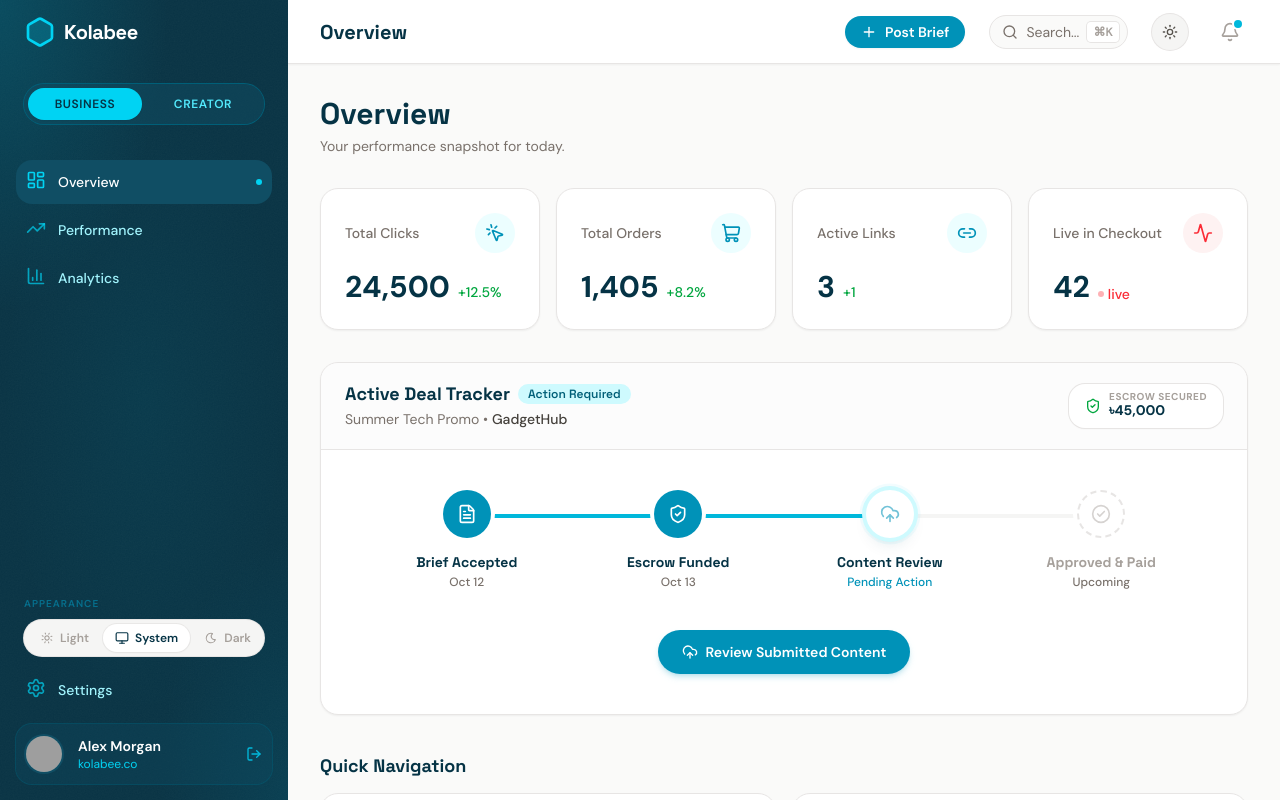
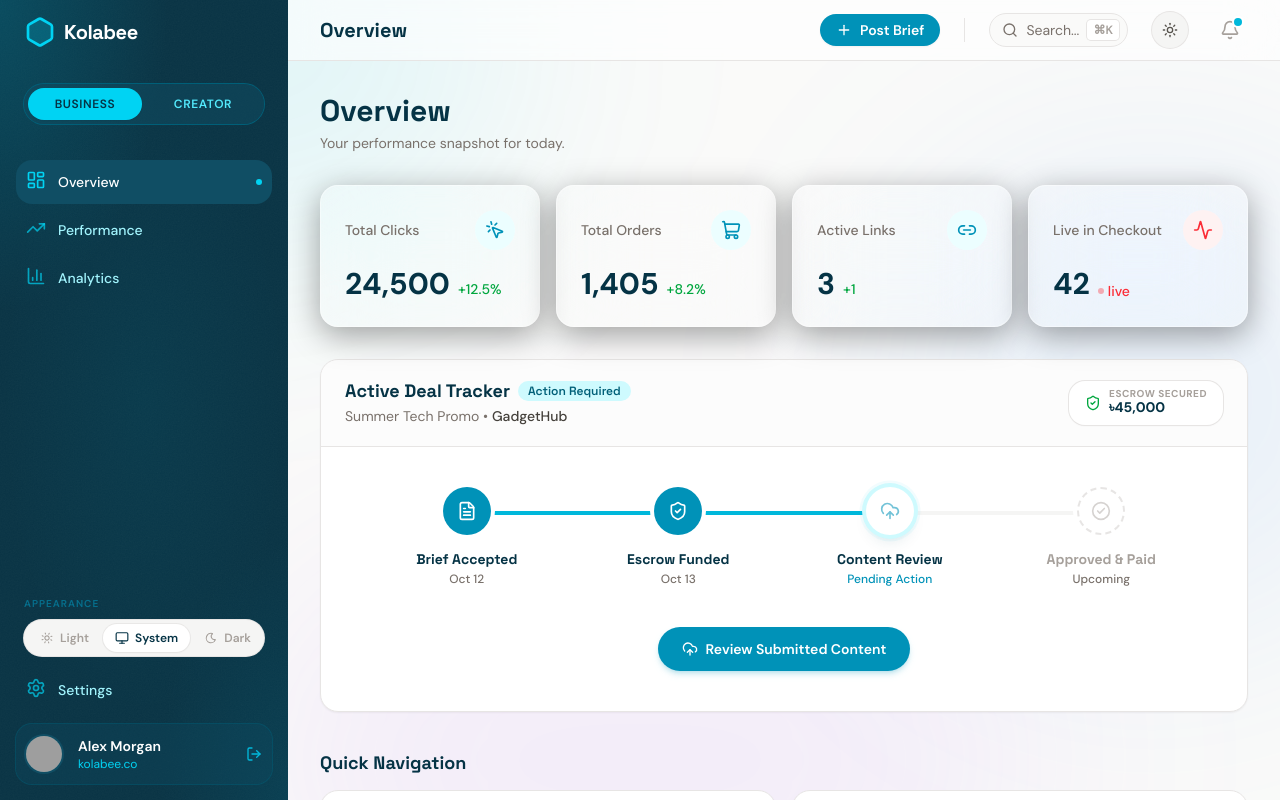
Before and after one commit to ah-nd-naf/Kolabee_Frontend, a Next.js app: page /dashboard in a window 1280 px wide. Built offline with nearby package versions, Linux system fonts and the light colour scheme; grey boxes are pictures that could not be loaded.

Commit message:
added dashboard layout, page template, and base global styles

```diff
--- a/src/app/dashboard/layout.tsx
+++ b/src/app/dashboard/layout.tsx
@@ -246,8 +246,17 @@ export default function DashboardLayout({ children }: { children: React.ReactNod
   );
 
   return (
-    <div className="h-screen flex w-full bg-stone-50 overflow-hidden text-stone-900">
-      <CommandPalette />
+    <div className="h-screen flex w-full bg-stone-50 dark:bg-[#080c10] overflow-hidden text-stone-900 relative">
+
+      {/* Ambient Background Gradient for Glassmorphism */}
+      <div className="absolute inset-0 z-0 pointer-events-none overflow-hidden">
+        <div className="absolute -top-[20%] -left-[10%] w-[50%] h-[50%] rounded-full bg-cyan-400/10 dark:bg-cyan-500/10 blur-[120px]" />
+        <div className="absolute top-[20%] -right-[10%] w-[40%] h-[60%] rounded-full bg-blue-400/10 dark:bg-blue-600/10 blur-[120px]" />
+        <div className="absolute -bottom-[20%] left-[20%] w-[60%] h-[50%] rounded-full bg-purple-400/10 dark:bg-purple-600/10 blur-[120px]" />
+      </div>
+
+      <div className="z-10 flex w-full">
+        <CommandPalette />
       <BriefWizard isOpen={isBriefWizardOpen} onClose={() => setIsBriefWizardOpen(false)} />
 
       {/* Desktop sidebar */}
@@ -313,11 +322,10 @@ export default function DashboardLayout({ children }: { children: React.ReactNod
       </AnimatePresence>
 
       {/* Main content area */}
-      <main className="flex-1 lg:pl-72 flex flex-col h-screen overflow-hidden">
+      <div className="flex-1 lg:pl-72 flex flex-col h-screen relative z-10">
 
-        {/* Header */}
-        <header className="hidden lg:flex h-16 shrink-0 items-center justify-between border-b border-stone-200 bg-white px-8 shadow-sm">
-          <h1 className="font-heading text-xl font-semibold text-cyan-950 capitalize">
+        <header className="sticky top-0 z-20 flex shrink-0 items-center justify-between border-b border-stone-200/50 dark:border-white/5 bg-white/60 dark:bg-[#0a0f14]/60 backdrop-blur-xl px-4 py-3 sm:gap-x-6 sm:px-6 lg:px-8">
+          <h1 className="font-heading text-xl font-semibold text-cyan-950 capitalize dark:text-white">
             {pathname === '/dashboard' ? 'Overview' : pathname.split('/').pop()}
           </h1>
 
@@ -336,10 +344,12 @@ export default function DashboardLayout({ children }: { children: React.ReactNod
                   className="flex items-center gap-2 rounded-full bg-cyan-600 px-4 py-1.5 text-sm font-semibold text-white shadow-sm hover:bg-cyan-500 transition-colors"
                 >
                   <Plus className="h-4 w-4" />
-                  Post Brief
+                  <span className="hidden sm:inline">Post Brief</span>
                 </motion.button>
               )}
             </AnimatePresence>
+
+            <div className="hidden h-6 w-px bg-stone-200 sm:block" />
 
             <motion.button
               onClick={triggerCommandPalette}
@@ -371,7 +381,7 @@ export default function DashboardLayout({ children }: { children: React.ReactNod
         </header>
 
         {/* Page content */}
-        <div className="flex-1 overflow-y-auto mt-16 lg:mt-0 p-4 sm:p-6 lg:p-8">
+        <div className="flex-1 overflow-y-auto p-4 sm:p-6 lg:p-8">
           <AnimatePresence mode="wait">
             <motion.div
               key={pathname}
@@ -385,7 +395,8 @@ export default function DashboardLayout({ children }: { children: React.ReactNod
             </motion.div>
           </AnimatePresence>
         </div>
-      </main>
+      </div>
+      </div>
     </div>
   );
 }
--- a/src/app/dashboard/page.tsx
+++ b/src/app/dashboard/page.tsx
@@ -18,6 +18,7 @@ import {
   CheckCircle2
 } from "lucide-react";
 import Link from "next/link";
+import { useTheme } from "next-themes";
 import { CountUp } from "@/components/ui/count-up";
 import { StatCardSkeleton } from "@/components/ui/skeleton";
 
@@ -65,6 +66,8 @@ const activeDeal = {
 
 export default function DashboardOverview() {
   const [isLoading, setIsLoading] = useState(true);
+  const { resolvedTheme } = useTheme();
+  const isDark = resolvedTheme === "dark";
 
   useEffect(() => {
     const t = setTimeout(() => setIsLoading(false), 700);
@@ -81,8 +84,8 @@ export default function DashboardOverview() {
           animate={{ opacity: 1, x: 0 }}
           transition={{ duration: 0.5, ease: EASE }}
         >
-          <h1 className="font-heading text-3xl font-bold text-cyan-950">Overview</h1>
-          <p className="mt-1 text-sm text-stone-500">
+          <h1 className="font-heading text-3xl font-bold text-cyan-950 dark:text-white">Overview</h1>
+          <p className="mt-1 text-sm text-stone-500 dark:text-stone-400">
             Your performance snapshot for today.
           </p>
         </motion.div>
@@ -116,18 +119,25 @@ export default function DashboardOverview() {
               <motion.div
                 key={stat.label}
                 variants={cardVariants}
-                whileHover={{ y: -4, boxShadow: "0 12px 24px -4px rgb(8 145 178 / 0.10)" }}
+                whileHover={{ y: -3 }}
                 transition={{ duration: 0.22, ease: EASE }}
-                className="rounded-2xl border border-stone-200 bg-white p-6 shadow-sm"
+                className="stat-card-glass rounded-2xl p-6"
+                style={{
+                  background: isDark ? "rgba(18, 18, 18, 0.4)" : "rgba(255,255,255,0.15)",
+                  border: isDark ? "1px solid rgba(255,255,255,0.15)" : "1px solid rgba(255,255,255,0.4)",
+                  boxShadow: " 0 8px 32px 0 rgba(0, 0, 0, 0.37)",
+                  backdropFilter: "blur(40px) saturate(160%)",
+                  WebkitBackdropFilter: "blur(40px) saturate(160%)",
+                } as React.CSSProperties}
               >
                 <div className="flex items-center justify-between">
-                  <span className="text-sm font-medium text-stone-500">{stat.label}</span>
+                  <span className="text-sm font-medium text-stone-500 dark:text-stone-400">{stat.label}</span>
                   <div className={`flex h-10 w-10 items-center justify-center rounded-full ${isLive ? "bg-red-50" : "bg-cyan-50"} ${isLive ? "text-red-500" : "text-cyan-600"}`}>
                     <Icon className="h-5 w-5" />
                   </div>
                 </div>
                 <div className="mt-4 flex items-baseline gap-2">
-                  <span className="text-3xl font-bold text-cyan-950">
+                  <span className="text-3xl font-bold text-cyan-950 dark:text-white">
                     <CountUp
                       to={stat.value}
                       duration={1300}
@@ -136,7 +146,7 @@ export default function DashboardOverview() {
                     />
                   </span>
                   {isLive ? (
-                    <span className="flex items-center gap-1 text-sm font-medium text-red-500">
+                    <span className="flex items-center gap-1 text-sm font-medium text-red-500 dark:text-red-400">
                       <motion.span
                         animate={{ opacity: [1, 0.3, 1] }}
                         transition={{ repeat: Infinity, duration: 2, ease: "easeInOut" }}
```
Also changed, not shown: src/app/globals.css (line endings or trailing spaces).
